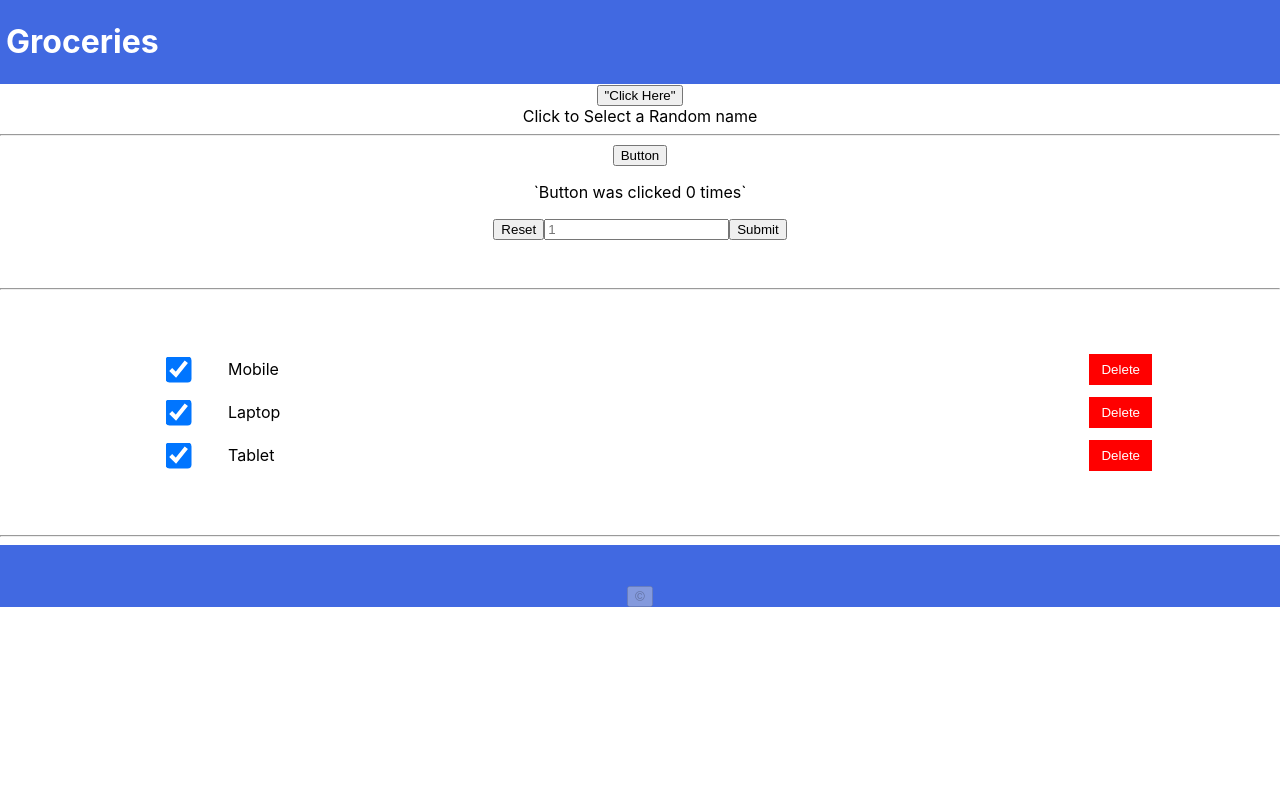
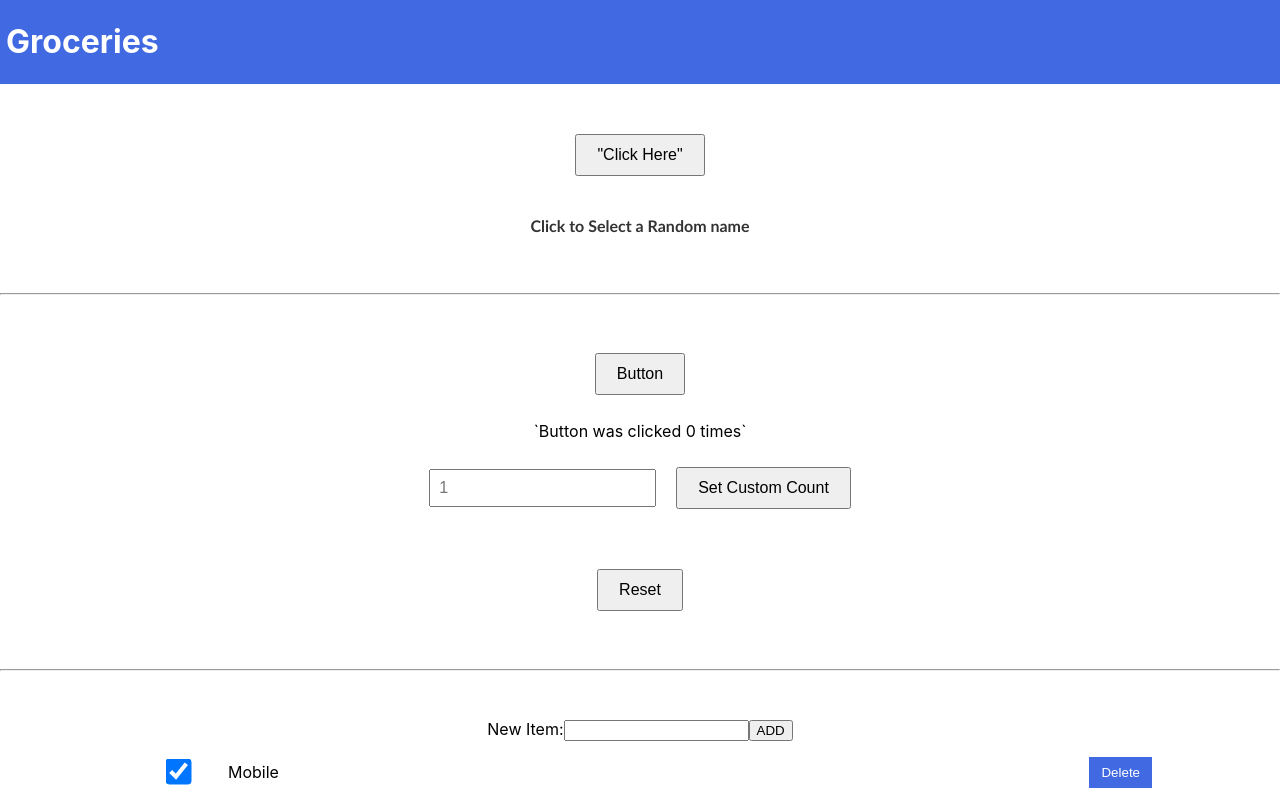
Before and after one commit to vinodkumar-github/app1, a React (Create React App) app: page / in a window 1280 px wide. Shown: the top 798 px of the page. Built offline with nearby package versions, Linux system fonts and the light colour scheme.

Commit message:
Add "Functionality to Add"

```diff
--- a/src/Body.js
+++ b/src/Body.js
@@ -1,52 +1,82 @@
 import DynamicName from "./Body/DynamicName";
-import Cart from "./Body/Cart"
+import Cart from "./Body/Cart";
 import { useState } from "react";
-const BodyStyle =  {
 
-    'text-align': 'center',
-    'textalign': 'center'
+const bodyStyle = {
+  textAlign: 'center',
+};
 
+const buttonStyle = {
+  padding: '10px 20px',
+  fontSize: '16px',
+  margin: '10px',
+};
+
+const inputContainerStyle = {
+
+  alignItems: 'center',
+  marginBottom: '20px',
+};
+
+const inputStyle = {
+  padding: '8px',
+  fontSize: '16px',
+  alignItems: 'center',
+  margin: '10px',
+};
+
+function Body() {
+  const [count, setCount] = useState(0);
+  const [customCount, setCustomCount] = useState(1);
+
+  function clicked() {
+    setCount(count + 1);
   }
 
-
-function Body() {
-
-  const [count,setCount] = useState(0);
-
-  function clicked () {
-    setCount(count+1);
-  }
-
-  const [c,setC] = useState(1)
-
-  function takeinput (e) {
-  if (Number((e.target.value)) > 0) {
-
-    return setC( Number((e.target.value)));
- }
-  else {
-    alert (" Please Input only Positive Numbers")
+  function takeInput(e) {
+    const inputValue = Number(e.target.value);
+    if (inputValue > 0) {
+      setCustomCount(inputValue);
+    } else {
+      alert("Please input only positive numbers");
     }
   }
 
   return (
-      <div className="Body" style={BodyStyle}>
-
-       <DynamicName/>
-
-        <hr></hr>
-        <button onClick={clicked}>Button</button>
+    <div className="Body" style={bodyStyle}>
+      <DynamicName />
+      <hr />
+      <br />
+      <br />
+      <button style={buttonStyle} onClick={clicked}>
+        Button
+      </button>
       <p>`Button was clicked {count} times` </p>
-        <button onClick={() => {setCount(0)}}>Reset</button>
-
-        <input placeholder="1"  type="number"  min= '1' onChange={takeinput}></input>
-        <button onClick = {()=>setCount(Number(c))}>Submit</button>
-
-       <br /><br /><br />
-       <hr></hr>
-       <br /><br />
-       <Cart/>
-      <br /><br />
+      <div style={inputContainerStyle}>
+        <input
+          placeholder="1"
+          type="number"
+          min="1"
+          style={inputStyle}
+          onChange={takeInput}
+        ></input>
+        <button style={buttonStyle} onClick={() => setCount(Number(customCount))}>
+          Set Custom Count
+        </button>
+      </div>
+      <br />
+      <button style={buttonStyle} onClick={() => setCount(0)}>
+        Reset
+      </button>
+      <br />
+      <br />
+      <br />
+      <hr />
+      <br />
+      <br />
+      <Cart />
+      <br />
+      <br />
       <hr />
     </div>
   );
--- /dev/null
+++ b/src/Body/AddItem.js
@@ -0,0 +1,37 @@
+import { useState } from 'react';
+
+
+export default function AddItem({goods,setGoods}) {
+  const [newItem, setNewItem] = useState('');
+
+  function handleAddItem() {
+
+    if (newItem !== '' && !goods.some(good => String(good.name).toLowerCase() === String(newItem).toLowerCase())) {
+      const newArray = [...goods, {
+        id: goods.length + 1,
+        name: newItem,
+        added: true,
+      }];
+      setGoods(newArray);
+      setNewItem('');
+    }
+  }
+
+  return (
+    <>
+      <label>
+        New Item:
+        <input
+          value={newItem}
+          onChange={e => setNewItem(e.target.value)}
+        />
+      <button type='submit' onClick={handleAddItem }> ADD</button>
+      </label>
+
+      {newItem !== ''  && !goods.some(good => String(good.name).toLowerCase() === String(newItem).toLowerCase()) &&
+        <p>Newly added Item is {newItem}.</p>}
+     {newItem !== '' && goods.some(good => String(good.name).toLowerCase() === String(newItem).toLowerCase())&&
+        <p>Item {newItem} already exists. <br/>!Addition of this Item cant be done!</p> }
+    </>
+  );
+}
--- /dev/null
+++ b/src/Body/Cart.css
@@ -0,0 +1,36 @@
+/* styles.css */
+
+#cart {
+    max-width: 80%;
+    margin: 0 auto;
+  }
+
+  .list-item {
+    display: flex;
+    justify-content: space-between;
+    align-items: center;
+    margin-bottom: 12px;
+  }
+
+  .checkbox {
+    transform: scale(2);
+  }
+
+  .delete-button {
+    padding: 8px 12px;
+    background: royalblue;
+    color: white;
+    border: none;
+    cursor: pointer;
+  }
+
+    .delete-button:hover {
+        padding: 8px 12px;
+        background: red;
+        color: white;
+        border: none;
+        cursor: pointer;
+  }
+    .span-name {
+     margin: 0px 40px 0px 40px
+}
--- a/src/Body/Cart.js
+++ b/src/Body/Cart.js
@@ -1,29 +1,6 @@
 import React, { useState } from 'react';
-
-// CSS styles
-const cartStyle = {
-  maxWidth: '80%',
-  margin: '0 auto',
-};
-
-const listItemStyle = {
-  display: 'flex',
-  justifyContent: 'space-between',
-  alignItems: 'center',
-  marginBottom: '12px',
-};
-
-const checkboxStyle = {
-  transform: 'scale(2)',
-};
-
-const deleteButtonStyle = {
-  padding: '8px 12px',
-  background: 'red',
-  color: 'white',
-  border: 'none',
-  cursor: 'pointer',
-};
+import './Cart.css';
+import AddItem from './AddItem';
 
 function Cart() {
   const [goods, setGoods] = useState([
@@ -54,29 +31,36 @@ function Cart() {
     const upGoods = goods.filter((item) =>
       good.id !== item.id
     );
-    setGoods(upGoods);
+    return setGoods(upGoods);
   }
 
   function handleCart(good) {
     return (
-      <li key={good.id} style={listItemStyle}>
-        <div style={{ display: 'flex', alignItems: 'center' }}>
+      <React.Fragment key={good.id}>
+        <li className="list-item">
+          <div className="checkbox-container">
             <input
               type="checkbox"
               checked={good.added}
               onChange={() => handleCheck(good)}
-            style={checkboxStyle}
+              className="checkbox"
             />
-          <span style={{ marginLeft: '40px' }}>{good.name}</span>
+            <label className="span-name" htmlFor='checkbox' onDoubleClick={() => handleCheck(good)}>
+              {good.name}
+            </label>
           </div>
-        <button style={deleteButtonStyle} onClick={()=> handleDelete(good)}>Delete</button>
-
+          <button className="delete-button" onClick={() => handleDelete(good)}>
+            Delete
+          </button>
         </li>
+      </React.Fragment>
     );
   }
 
+
   return (
-    <div style={cartStyle}>
+    <div id="cart">
+       <AddItem goods ={goods} setGoods = {setGoods} />
       <ul>{goods.map((good) => handleCart(good))}</ul>
     </div>
   );
--- a/src/Body/DynamicName.js
+++ b/src/Body/DynamicName.js
@@ -3,6 +3,13 @@ import { useState } from 'react';
 
 const names = ['Vinod', 'Kumar', 'Salina', 'Vicky'];
 
+const clickStyle = {
+  padding: '10px 20px',
+  fontSize: '16px',
+  margin: '10px',
+};
+
+const divStyle = { fontSize: '16px', fontFamily: 'Candara, sans-serif', fontWeight: 'bold', color: '#333', margin: '10px 0' };
 
 
 
@@ -11,13 +18,16 @@ function DynamicName() {
     const [name, setName] = useState('Click to Select a Random name');
     function Dynamicness () {
         const int = Math.floor(Math.random()*4);
-      return  setName(`Random name selected is ` + (names[int]))
+      return  setName(`Random name selected is: ` + (names[int]))
     }
 
   return (
     <>
-    <button onClick = {Dynamicness} > "Click Here" </button>
-    <div> {name}</div>
+    <br /><br />
+    <button onClick = {Dynamicness} style={clickStyle} > "Click Here" </button>
+    <br /> <br />
+    <div style={divStyle}> {name}</div>
+    <br /><br />
     </>
   );
 }
```
Lines whose indentation alone changed are shown as unchanged.
